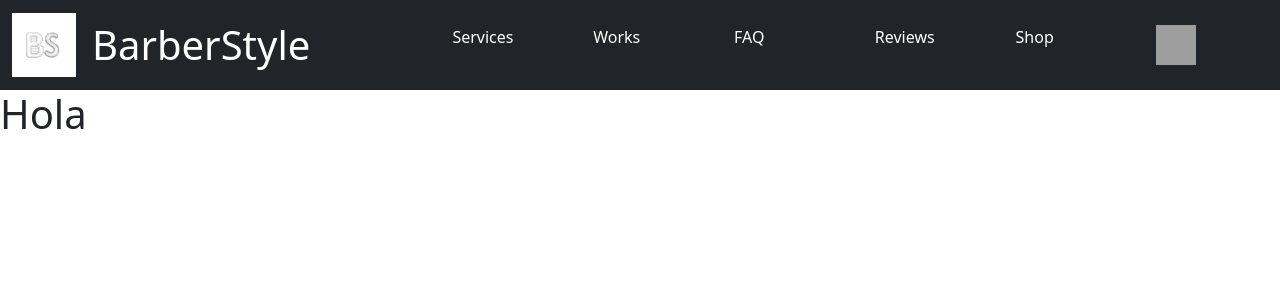
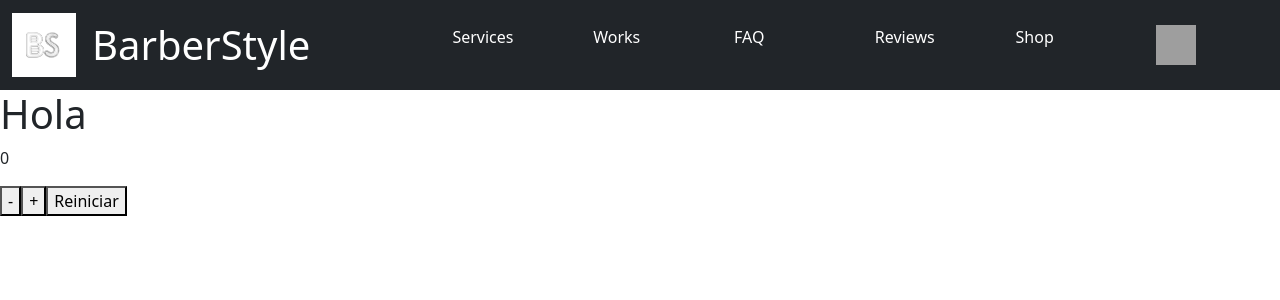
Before and after one commit to LautyDe/IdeaDemonte, a React (Create React App) app: page / in a window 1280 px wide. Shown: the top 300 px of the page. Built offline with nearby package versions, Linux system fonts and the light colour scheme; grey boxes are pictures that could not be loaded.

Commit message:
creo componente contador

```diff
--- a/src/App.js
+++ b/src/App.js
@@ -1,11 +1,14 @@
 import Navbar from "./components/Navbar";
 import ItemListContainer from "./components/ItemListContainer";
+import Contador from "./components/ItemCount";
+import ItemCount from "./components/ItemCount";
 
 function App() {
   return (
     <div>
       <Navbar />
       <ItemListContainer />
+      <ItemCount />
     </div>
   );
 }
--- /dev/null
+++ b/src/components/ItemCount.js
@@ -0,0 +1,29 @@
+import "bootstrap/dist/css/bootstrap.min.css";
+import "bootstrap";
+import "./ItemCount";
+import { useState } from "react";
+
+function ItemCount() {
+  const [num, setNum] = useState(0);
+  const sumar = () => {
+    setNum(num + 1);
+  };
+  const resta = () => {
+    if (num > 0) {
+      setNum(num - 1);
+    }
+  };
+  const reiniciar = () => {
+    setNum(0);
+  };
+  return (
+    <>
+      <p>{num}</p>
+      <button onClick={resta}>-</button>
+      <button onClick={sumar}>+</button>
+      <button onClick={reiniciar}>Reiniciar</button>
+    </>
+  );
+}
+
+export default ItemCount;
```
Also changed, not shown: src/components/ItemCount.css (added).
